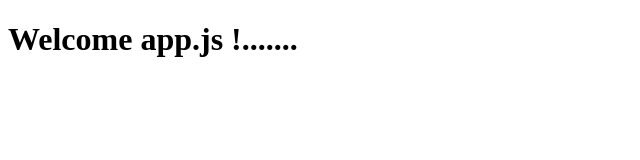
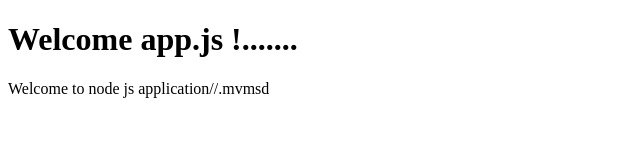
Before and after one commit to nagarjunapandella/SampleProject, a website: page public/index.html in a window 1280 px wide. Shown: the whole page, without its empty margins (0-640 px from the left). Drawn offline with Linux system fonts and the light colour scheme.

Commit message:
Update index.html

```diff
--- a/public/index.html
+++ b/public/index.html
@@ -7,6 +7,7 @@
 
 <body>
 	<h1>Welcome app.js !.......</h1>
+	<p>Welcome to node js application//.mvmsd</p>
 </body>
 
 </html>
```
